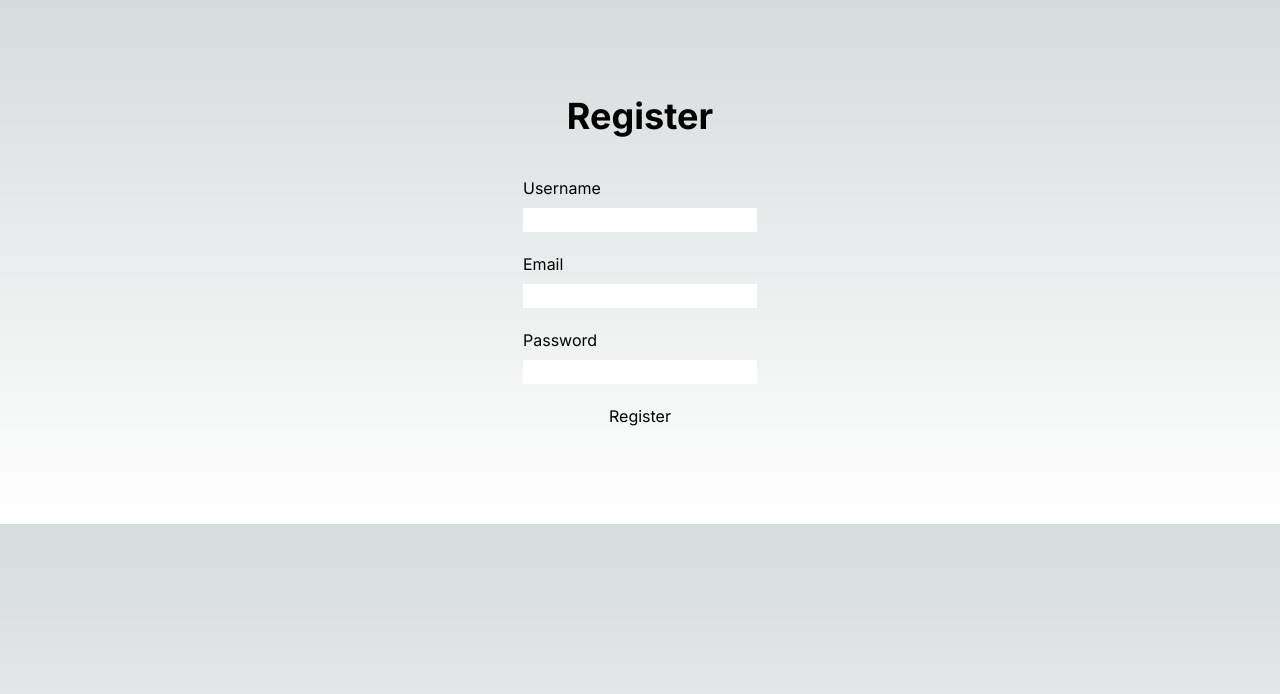
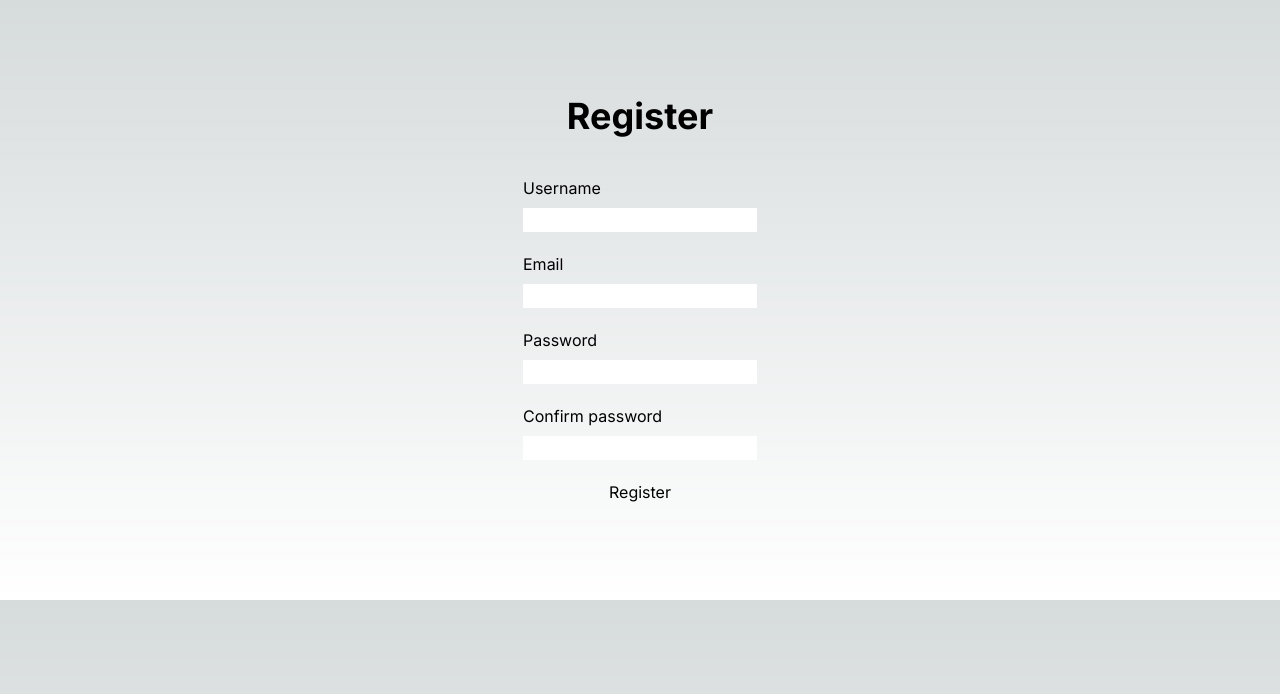
Before and after one commit to gsistelos/next-jwt-auth, a Next.js app: page /register in a window 1280 px wide. Shown: the top 694 px of the page. Built offline with nearby package versions, Linux system fonts and the light colour scheme; no server answers.

Commit message:
confirm password in register form

```diff
--- a/src/app/(auth)/register/page.tsx
+++ b/src/app/(auth)/register/page.tsx
@@ -8,6 +8,10 @@ export default function Register() {
 
   async function handleRegister(formData: FormData) {
     try {
+      if (formData.get("password") !== formData.get("confirm-password")) {
+        throw new Error("Passwords do not match");
+      }
+
       await register(formData);
     } catch (error: any) {
       setError(error.message);
@@ -52,6 +56,16 @@ export default function Register() {
             required
           />
         </div>
+        <div className="flex flex-col space-y-2">
+          <label htmlFor="confirm-password">Confirm password</label>
+          <input
+            id="confirm-password"
+            className="text-black"
+            type="password"
+            name="confirm-password"
+            required
+          />
+        </div>
         <button type="submit">Register</button>
       </form>
     </main>
```
